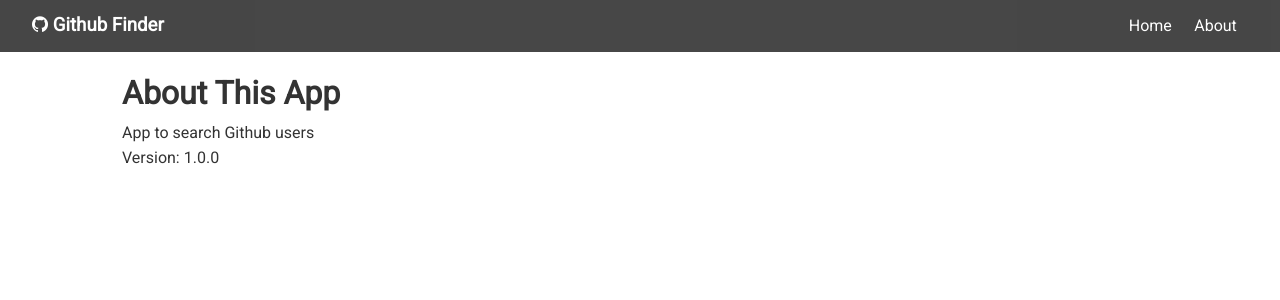
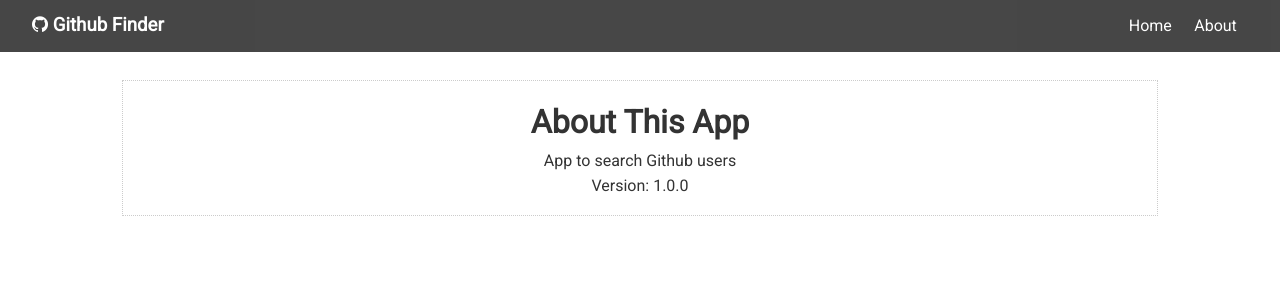
Before and after one commit to Abdul-fatai/react-github-finder, a React (Create React App) app: page /about in a window 1280 px wide. Shown: the top 300 px of the page. Built offline with nearby package versions, Linux system fonts and the light colour scheme; no server answers.

Commit message:
made some code clean up

```diff
--- a/src/components/pages/About.js
+++ b/src/components/pages/About.js
@@ -3,9 +3,11 @@ import React from 'react';
 const About = () => {
   return (
     <React.Fragment>
-      <h1>About This App</h1>
-      <p>App to search Github users</p>
-      <p>Version: 1.0.0</p>
+      <div className="card text-center">
+        <h1>About This App</h1>
+        <p>App to search Github users</p>
+        <p>Version: 1.0.0</p>
+      </div>
     </React.Fragment>
   );
 };
```
Also changed, not shown: 1 other file (tests, documents, lock files or other folders).
